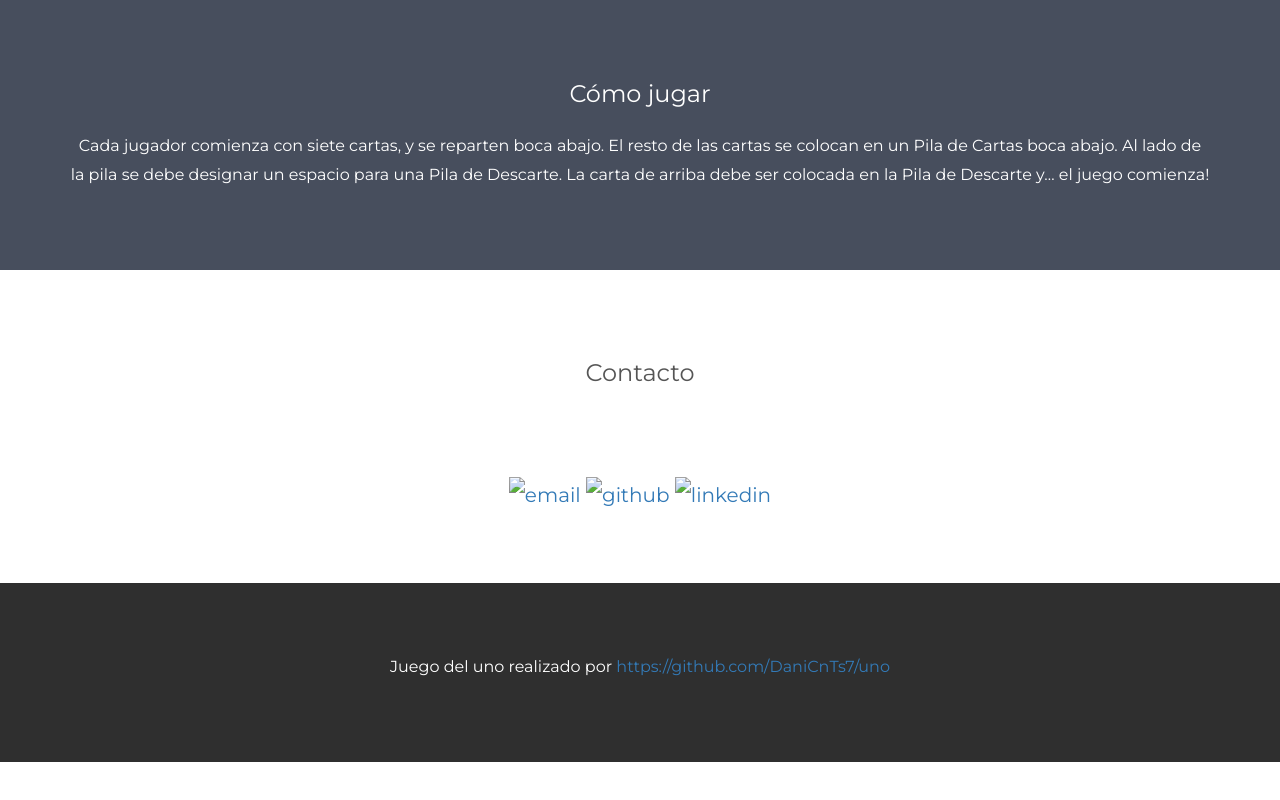
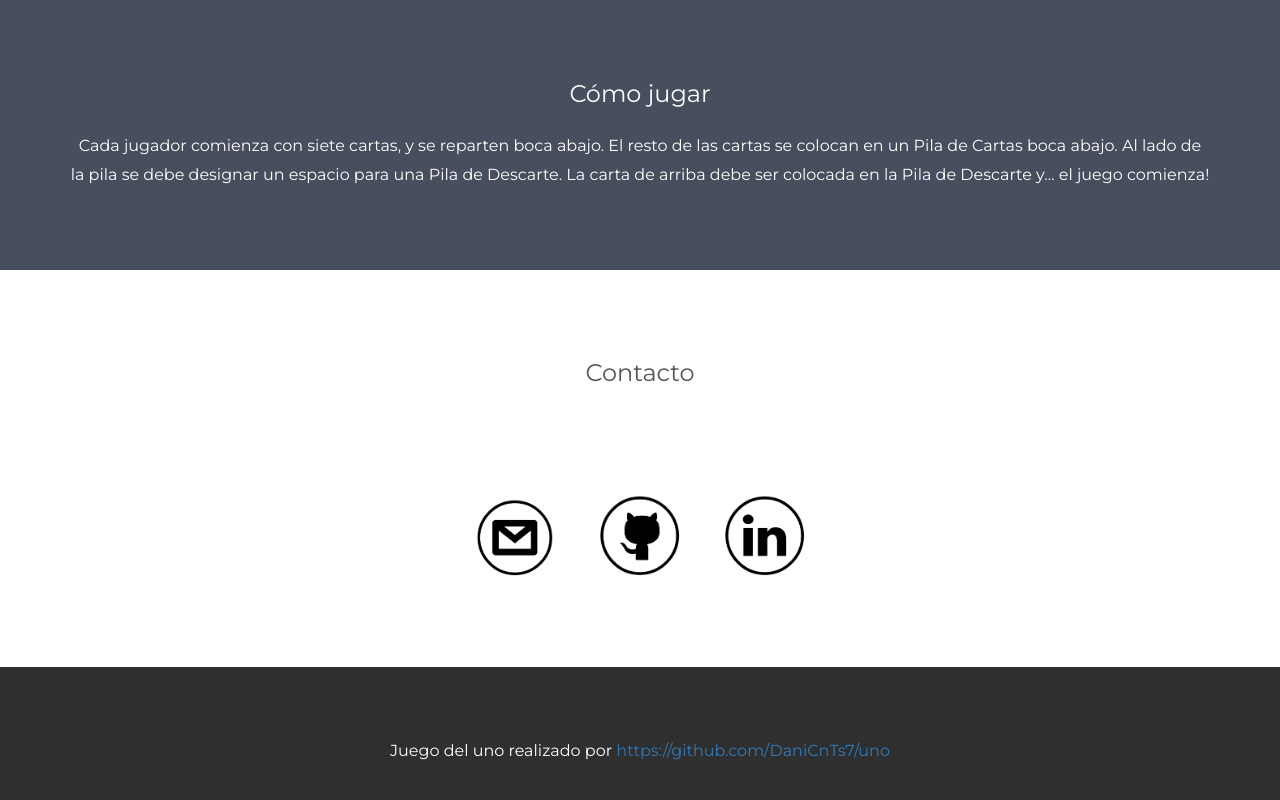
Before and after one commit to DaniCnTs7/procesos2122, a plain HTML site: page index.html in a window 1280 px wide. Shown: the part 738-1538 px from the top of the page. Before the commit the page ends 1500 px from the top, so only its background shows below. Drawn offline with nearby package versions, Linux system fonts and the light colour scheme; the site is published under a folder, as on GitHub Pages, so addresses that start at the root find nothing.

Commit message:
corrijo ruta de imagenes

```diff
--- a/index.html
+++ b/index.html
@@ -85,7 +85,7 @@
 <!-- First Container -->
 <div class="container-fluid bg-1 text-center">
   <h3 class="margin">El juego del Uno</h3>
-  <img src="img/1.png" class="img-responsive img-circle margin" style="display:inline" alt="UNO" max-width="100%" height="350">
+  <img src="./img/1.png" class="img-responsive img-circle margin" style="display:inline" alt="UNO" max-width="100%" height="350">
   <p class="container">Es el clásico juego de cartas que mezcla habilidad y velocidad. Los jugadores se turnan para hacer coincidir una carta de su mano con la actual que se muestra en la parte superior de la baraja, ya sea por color o por número.</p>
   <img class="icon" src="./img/2.png" alt="2-8 jugadores"></img>
   <img class="icon" src="./img/3.png" alt="+7 años"></img>
@@ -101,9 +101,9 @@
 <div id="contacto" class="container-fluid bg-3 text-center">
   <h3 class="margin">Contacto</h3><br>
   <div class="container">
-    <a href="mailto:dcantosgarcia@gmail.com" target="_blank" style="padding: 0px;"><img src="/img/4.png" class="icon" alt="email"></a>
-    <a href="https://github.com/DaniCnTs7" target="_blank"><img src="/img/5.png" class="icon" alt="github"></a>
-    <a href="https://www.linkedin.com/in/danicnts7" target="_blank"><img src="/img/6.png" class="icon" alt="linkedin"></a>
+    <a href="mailto:dcantosgarcia@gmail.com" target="_blank" style="padding: 0px;"><img src="./img/4.png" class="icon" alt="email"></a>
+    <a href="https://github.com/DaniCnTs7" target="_blank"><img src="./img/5.png" class="icon" alt="github"></a>
+    <a href="https://www.linkedin.com/in/danicnts7" target="_blank"><img src="./img/6.png" class="icon" alt="linkedin"></a>
   </div>
 </div>
 
```
